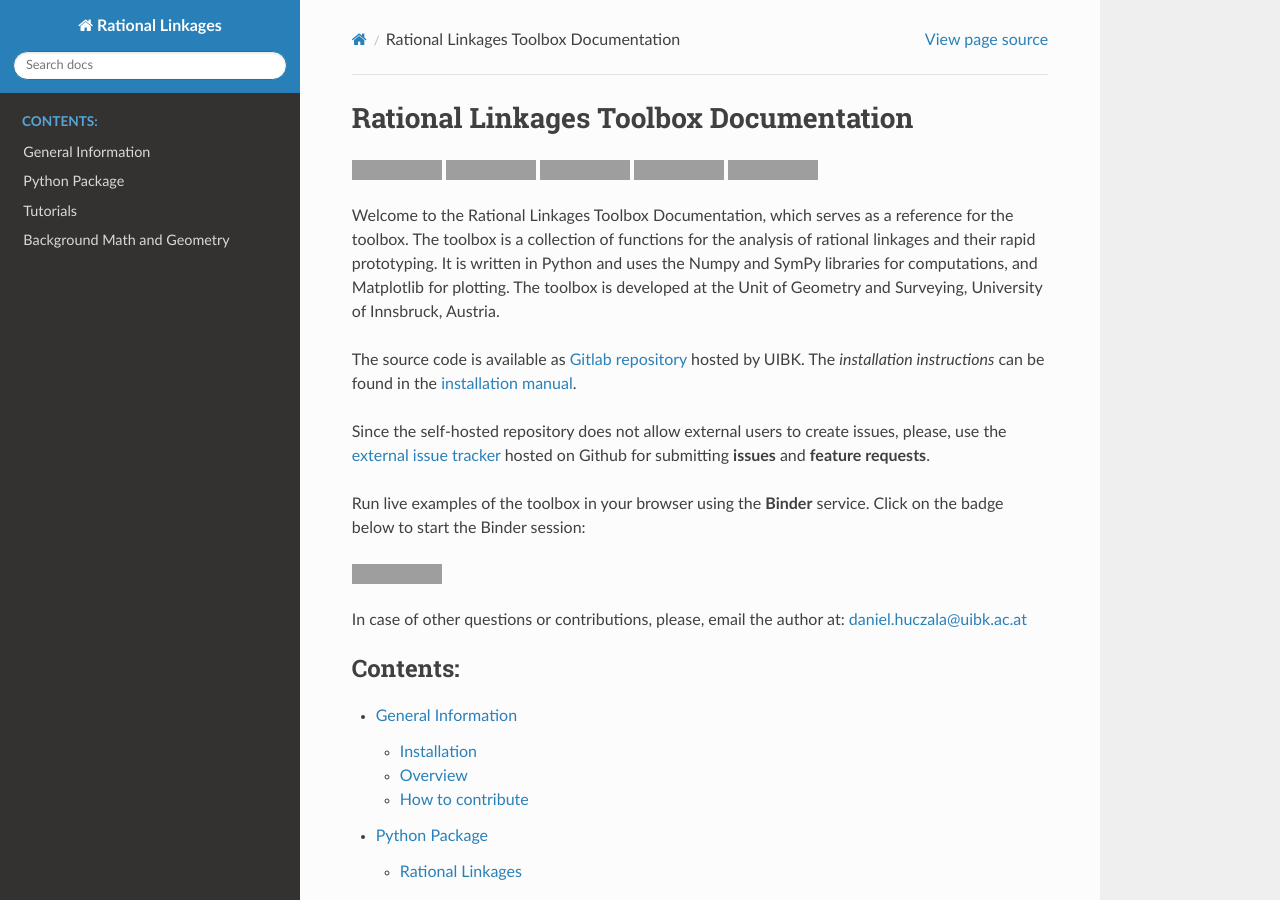
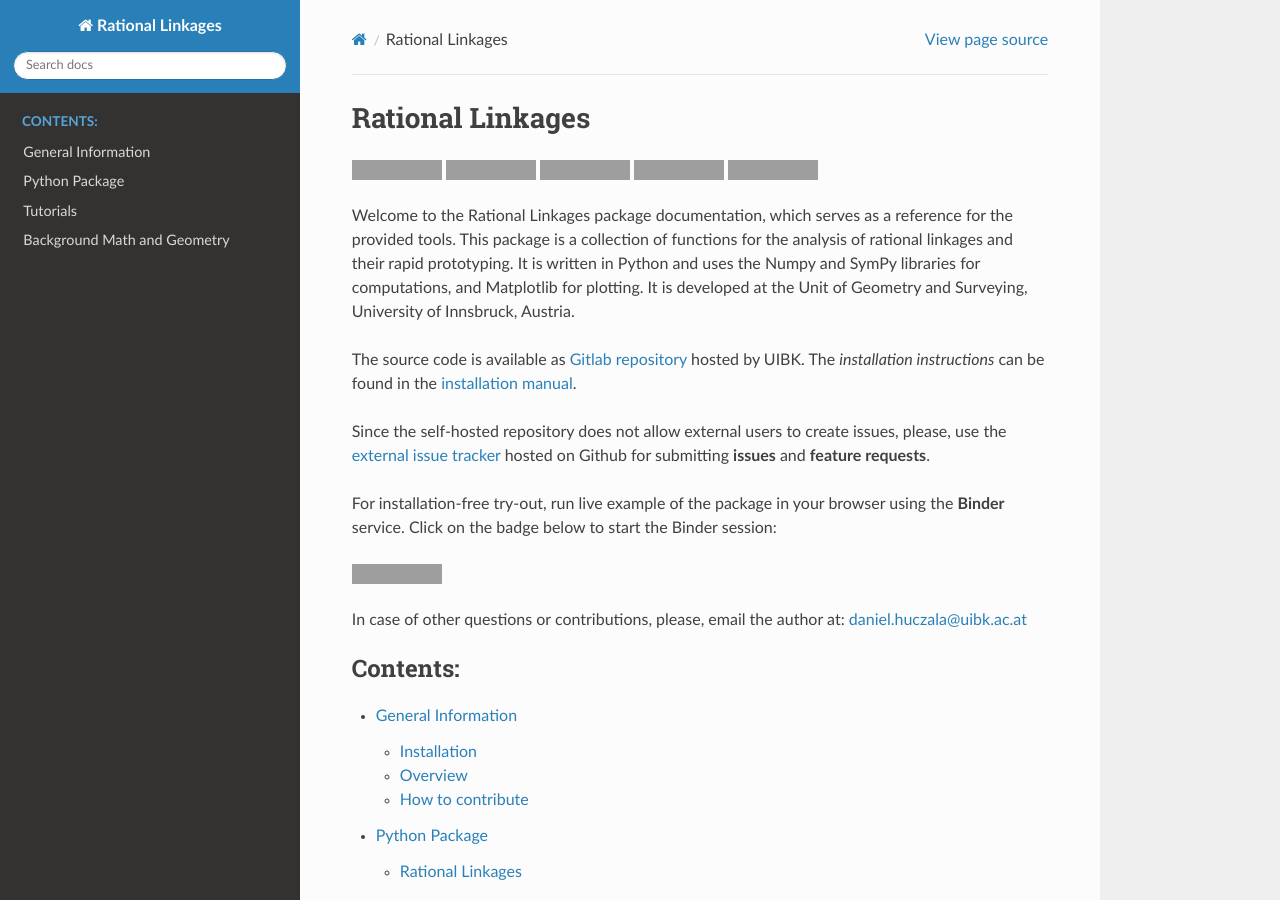
Before and after one commit to hucik14/rational-linkages, a Sphinx documentation site: the page built from docs/source/index.rst, in a window 1280 px wide and 900 px high, cut to the strip 0-900 px from the top of the window. Built offline with Sphinx 7.4.7 and the Read the Docs theme 2.0.0, drawn with Linux system fonts in a browser that asks for light colours; cross-references to code outside the pages are shown as plain code; some of the changed text lies outside the part shown; grey boxes are pictures that could not be loaded.

Commit message:
index and readme update

```diff
--- a/docs/source/index.rst
+++ b/docs/source/index.rst
@@ -3,8 +3,9 @@
 
 .. include:: refs-weblinks.rst
 
-Rational Linkages Toolbox Documentation
-=======================================
+Rational Linkages
+=================
+
 .. image:: https://img.shields.io/gitlab/v/release/21918?gitlab_url=https%3A%2F%2Fgit.uibk.ac.at%2F&style=social&logo=gitlab&label=repository
    :target: https://git.uibk.ac.at/geometrie-vermessung/rational-linkages
    :alt: GitLab (self-managed)
@@ -24,10 +25,10 @@ Rational Linkages Toolbox Documentation
 .. image:: https://mybinder.org/badge_logo.svg
    :target: https://mybinder.org/v2/gh/hucik14/rl-issues/HEAD?labpath=jupyter_ntbs%2Fsynthesis_bennett.ipynb
 
-Welcome to the Rational Linkages Toolbox Documentation, which serves as a reference for
-the toolbox. The toolbox is a collection of functions for the analysis of rational
-linkages and their rapid prototyping. It is written in Python and uses the Numpy and
-SymPy libraries for computations, and Matplotlib for plotting. The toolbox is developed
+Welcome to the Rational Linkages package documentation, which serves as a reference for
+the provided tools. This package is a collection of functions for the analysis of
+rational linkages and their rapid prototyping. It is written in Python and uses the
+Numpy and SymPy libraries for computations, and Matplotlib for plotting. It is developed
 at the Unit of Geometry and Surveying, University of Innsbruck, Austria.
 
 The source code is available as `Gitlab repository`_ hosted by UIBK. The *installation
@@ -37,8 +38,8 @@ Since the self-hosted repository does not allow external users to create issues,
 please, use the `external issue tracker`_
 hosted on Github for submitting **issues** and **feature requests**.
 
-Run live examples of the toolbox in your browser using the **Binder** service. Click
-on the badge below to start the Binder session:
+For installation-free try-out, run live example of the package in your browser using
+the **Binder** service. Click on the badge below to start the Binder session:
 
 .. image:: https://mybinder.org/badge_logo.svg
    :target: https://mybinder.org/v2/gh/hucik14/rl-issues/HEAD?labpath=jupyter_ntbs%2Fsynthesis_bennett.ipynb
@@ -67,19 +68,18 @@ Indices and tables
 Authors
 =======
 
-The toolbox is developed by the Unit of Geometry and Surveying, University of Innsbruck,
-Austria. Namely, the following people contributed to the development and writing
-documentation:
+The package is developed by the Unit of Geometry and Surveying, University of Innsbruck,
+Austria. Namely, the following people contributed to the development:
 
 - Daniel Huczala (author, maintainer)
+- Hans-Peter Schröcker (supervisor, contributor)
+- Martin Pfurner (contributor)
 - Daren A. Thimm (contributor)
-- Martin Pfurner (contributor)
-- Hans-Peter Schröcker (supervisor, contributor)
 
 Citing the Package
 ==================
 
-If you use the Rational Linkages Toolbox in your research, please, cite it as follows:
+If you use the Rational Linkages package in your research, please, cite it as follows:
 
 Huczala, D., Siegele J., Thimm, D., Pfurner, M., Schröcker, H.-P. (2024).
 Rational Linkages: From Poses to 3D-printed Prototypes.
@@ -110,7 +110,7 @@ or the European Research Executive Agency (REA). Neither the European Union
 nor the granting authority can be held responsible for them.`
 
 We would like to thank our colleagues outside the Unit of Geometry and Surveying, who
-contributed to the development of the toolbox and helped with implementation of
+contributed to the development of the package and helped with implementation of
 their algorithms and suggestions. These people are namely:
 
 - **Johannes Gerstmayr**, University of Innsbruck, Austria, for the help with creating the interface to his `Exudyn`_ :footcite:p:`Gerstmayr2023` software. More on this in section :ref:`exudyn_info`.
```
Also changed, not shown: README.md (+3 -3 lines).
